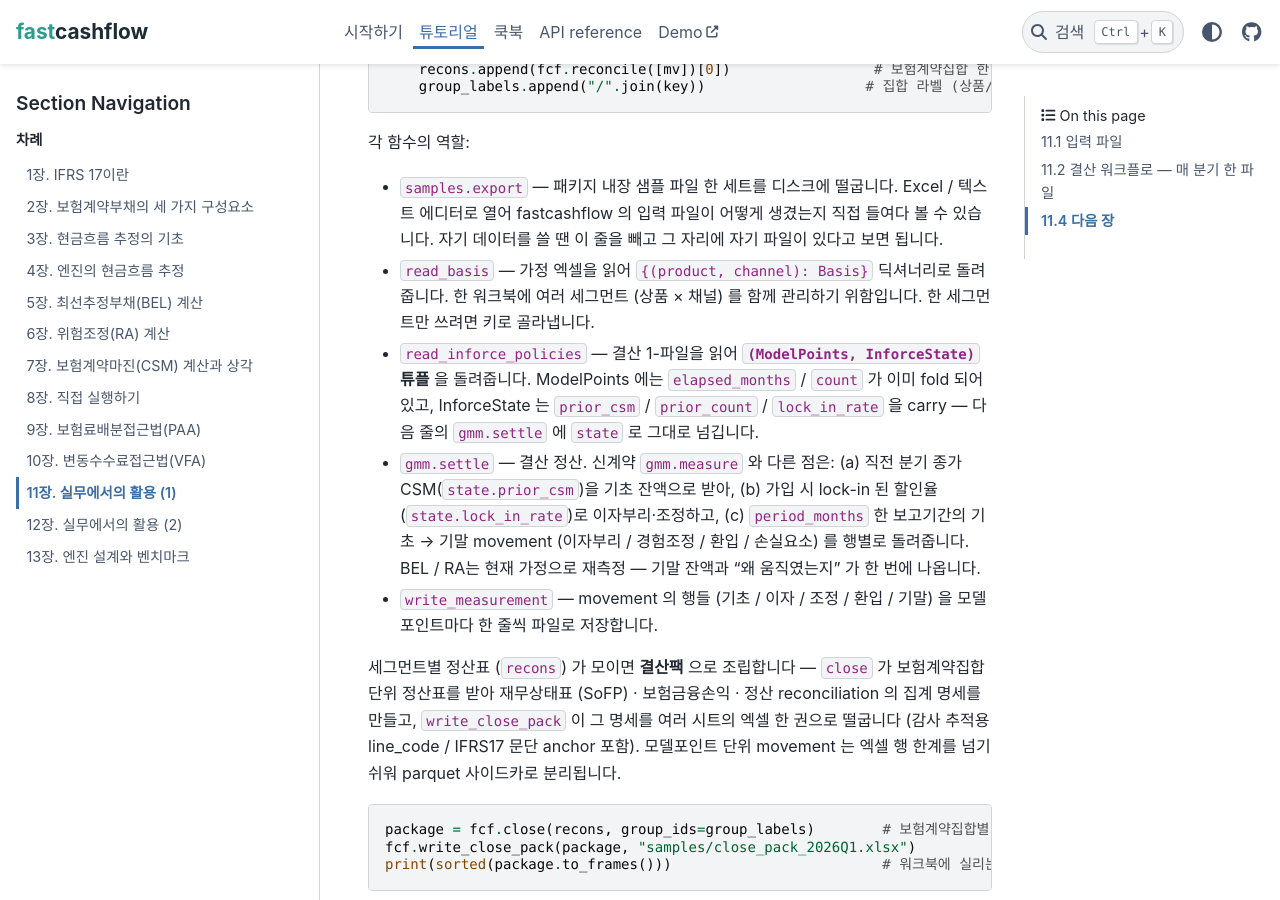
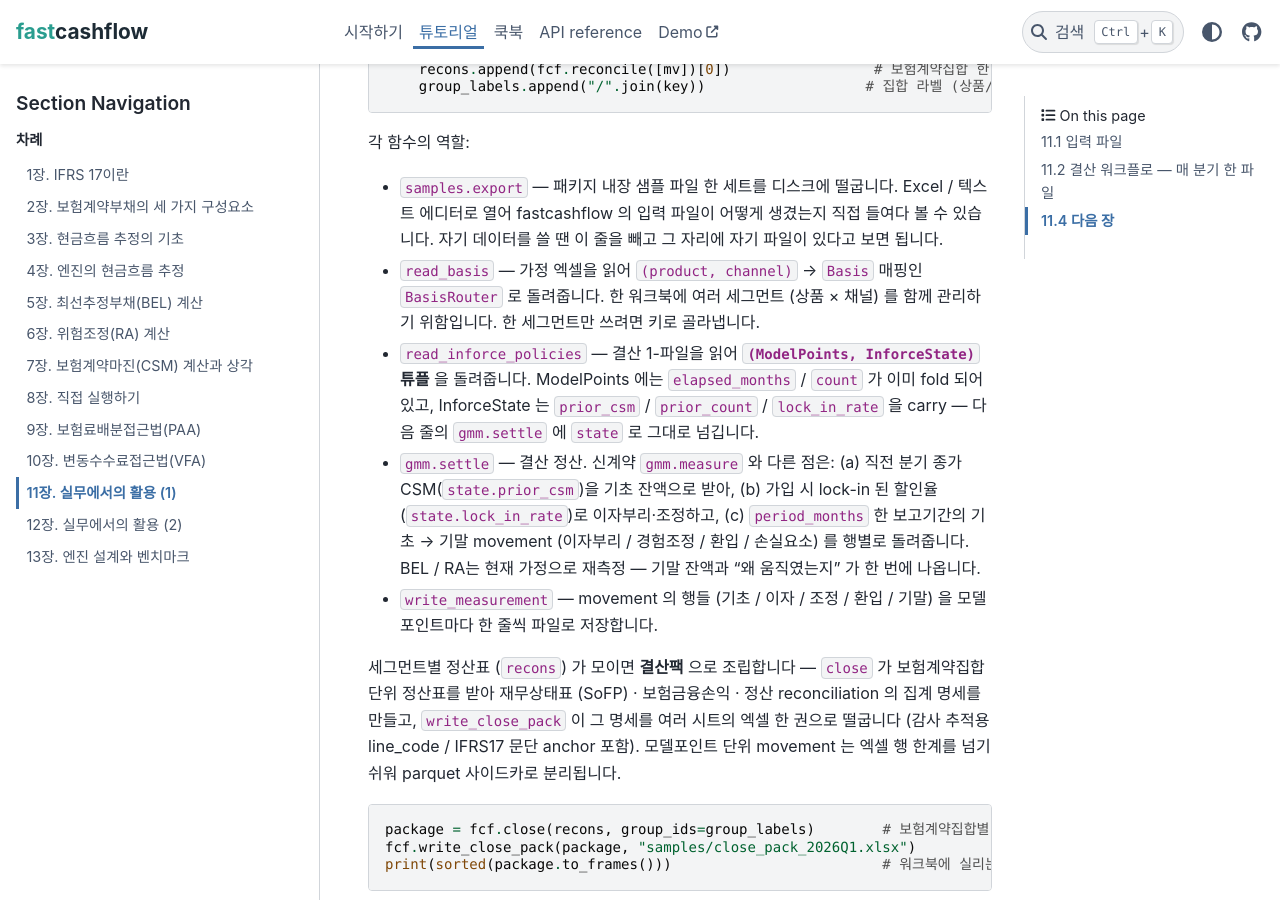
Before and after one commit to seokhoonj/fastcashflow, a Sphinx documentation site: the page built from docs/tutorial/11-in-practice.md, in a window 1280 px wide and 900 px high, scrolled down 6560 px. Built offline with Sphinx 7.4.7 and the PyData theme 0.15.4, drawn with Linux system fonts in a browser that asks for light colours.

Commit message:
docs: truth-align the sample basis docstring and stale cookbook numbers
load_sample_basis returns a BasisRouter (via read_basis), not a dict, and the
bundled sample has seven (product, channel) segments across three products --
not the "two segments (term_a, GA/FC)" the docstring described. Correct the
return annotation and the docstring, and the two tutorial passages that said
read_basis / samples.basis() return a dictionary (it is a BasisRouter mapping
(product, channel) -> Basis).

Fix two stale prose figures that had drifted from the checked output blocks
beside them: the validation chapter's BEL[0] move is +16.63% (the trace and the
arithmetic agree), not +16.24%; the settlement chapter's incurred-but-unpaid LIC
tail is 22,170 (the LIC closing in the table), not 20,544.

```diff
--- a/docs/tutorial/11-in-practice.md
+++ b/docs/tutorial/11-in-practice.md
@@ -308,8 +308,8 @@
   텍스트 에디터로 열어 fastcashflow 의 입력 파일이 어떻게 생겼는지 직접
   들여다 볼 수 있습니다. 자기 데이터를 쓸 땐 이 줄을 빼고 그 자리에
   자기 파일이 있다고 보면 됩니다.
-- `read_basis` — 가정 엑셀을 읽어 `{(product, channel):
-  Basis}` 딕셔너리로 돌려줍니다. 한 워크북에 여러 세그먼트
+- `read_basis` — 가정 엑셀을 읽어 `(product, channel)` → `Basis`
+  매핑인 `BasisRouter` 로 돌려줍니다. 한 워크북에 여러 세그먼트
   (상품 × 채널) 를 함께 관리하기 위함입니다. 한 세그먼트만 쓰려면
   키로 골라냅니다.
 - `read_inforce_policies` — 결산 1-파일을 읽어 **`(ModelPoints, InforceState)`
```
Also changed, not shown: docs/cookbook/workflow/settlement.md (+1 -1 lines), docs/cookbook/workflow/validation.md (+3 -3 lines), docs/tutorial/08-hands-on.md (+1 -1 lines), 1 other file.
